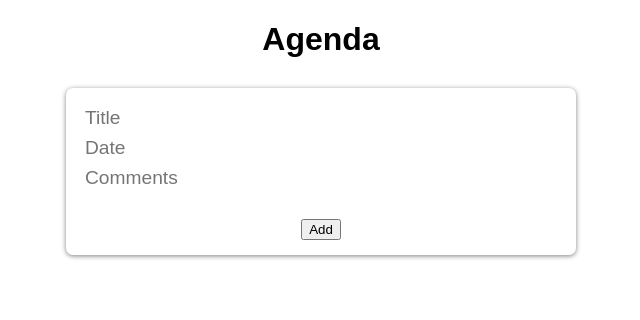
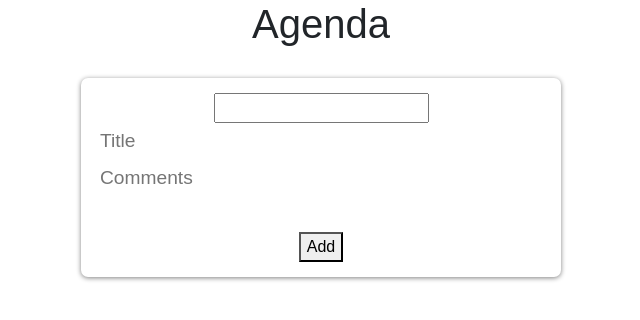
Before and after one commit to ath1005/ReactAgenda, a React (Create React App) app: page / in a window 1280 px wide. Shown: the top 320 px of the page, without its empty margins (319-959 px from the left). Built offline with nearby package versions, Linux system fonts and the light colour scheme.

Commit message:
Added the React Datepicker to TaskForm

```diff
--- a/package.json
+++ b/package.json
@@ -8,7 +8,9 @@
   ],
   "main": "src/index.js",
   "dependencies": {
+    "bootstrap": "4.5.2",
     "react": "16.13.1",
+    "react-datepicker": "3.1.3",
     "react-dom": "16.13.1",
     "react-scripts": "3.4.3"
   },
--- a/src/components/TaskForm.jsx
+++ b/src/components/TaskForm.jsx
@@ -1,4 +1,7 @@
 import React, { useState } from "react";
+import DatePicker from "react-datepicker";
+import "react-datepicker/dist/react-datepicker.css";
+import "bootstrap/dist/css/bootstrap.min.css";
 
 function TaskForm(props) {
   const [task, setTask] = useState({
@@ -28,20 +31,29 @@ function TaskForm(props) {
     event.preventDefault();
   }
 
+  function handleDate(event) {
+    var date = new Date(event);
+    setTask((prevTask) => {
+      return {
+        ...prevTask,
+        date: date.toLocaleDateString()
+      };
+    });
+  }
+
   return (
-    <div>
+    <div className="task-form">
+      <DatePicker
+        className="form-picker"
+        onChange={handleDate}
+        value={task.date}
+      />
       <form>
         <input
           name="title"
           placeholder="Title"
           onChange={handleInput}
           value={task.title}
-        />
-        <input
-          name="date"
-          placeholder="Date"
-          onChange={handleInput}
-          value={task.date}
         />
         <textarea
           name="comments"
--- a/src/styles.css
+++ b/src/styles.css
@@ -3,7 +3,7 @@
   text-align: center;
 }
 
-form {
+.task-form {
   position: relative;
   width: 480px;
   margin: 30px auto 20px auto;
```
